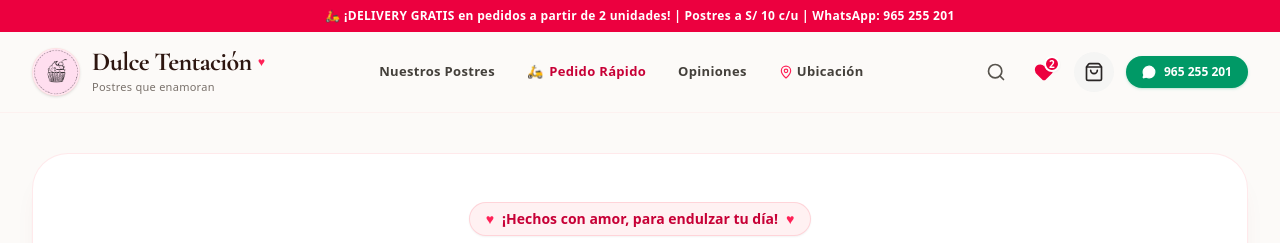
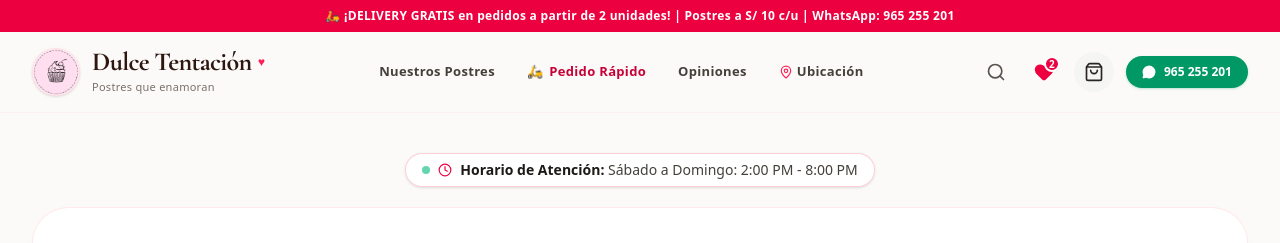
Before and after one commit to Rodrxgo2506/PostreriaDulceTentaci-n, a React (Vite) app: page / in a window 1280 px wide. Shown: the top 243 px of the page. Built offline with nearby package versions, Linux system fonts and the light colour scheme; no server answers; the database is empty.

Commit message:
Horario Atención

```diff
--- a/src/components/ContactSection.tsx
+++ b/src/components/ContactSection.tsx
@@ -1,5 +1,5 @@
 import React, { useState } from 'react';
-import { MapPin, Phone, MessageCircle, Send, Sparkles } from 'lucide-react';
+import { MapPin, Phone, MessageCircle, Send, Sparkles, Clock } from 'lucide-react';
 import { StoreConfig } from '../types';
 import { DEFAULT_STORE_CONFIG } from '../utils/storeConfigStorage';
 import { createWhatsAppUrl } from '../utils/whatsapp';
@@ -19,6 +19,7 @@ export const ContactSection: React.FC<ContactSectionProps> = ({
   const phoneNumber = storeConfig.phoneNumber || DEFAULT_STORE_CONFIG.phoneNumber;
   const address = storeConfig.address || DEFAULT_STORE_CONFIG.address;
   const reference = storeConfig.reference || DEFAULT_STORE_CONFIG.reference;
+  const hours = storeConfig.hours || DEFAULT_STORE_CONFIG.hours || 'Sábado a Domingo: 2:00 PM - 8:00 PM';
 
   const handleSendQuickInquiry = (e: React.FormEvent) => {
     e.preventDefault();
@@ -75,6 +76,17 @@ export const ContactSection: React.FC<ContactSectionProps> = ({
                   <span className="font-bold text-[#2D1610] block text-sm">Dirección</span>
                   <span className="text-stone-700 font-semibold">{address}</span>
                   <span className="text-xs text-rose-600 block mt-0.5 font-medium">Referencia: {reference}</span>
+                </div>
+              </div>
+
+              <div className="flex items-start gap-3.5 bg-white p-4 rounded-2xl border border-stone-200/80">
+                <div className="w-10 h-10 rounded-xl bg-amber-50 flex items-center justify-center text-amber-600 shrink-0">
+                  <Clock className="w-5 h-5" />
+                </div>
+                <div>
+                  <span className="font-bold text-[#2D1610] block text-sm">Horario de Atención</span>
+                  <span className="text-stone-800 font-bold text-sm">{hours}</span>
+                  <span className="text-xs text-stone-500 block mt-0.5">Pedidos y recojos programados</span>
                 </div>
               </div>
 
--- a/src/components/Footer.tsx
+++ b/src/components/Footer.tsx
@@ -16,6 +16,7 @@ export const Footer: React.FC<FooterProps> = ({
   const phoneNumber = storeConfig.phoneNumber || DEFAULT_STORE_CONFIG.phoneNumber;
   const address = storeConfig.address || DEFAULT_STORE_CONFIG.address;
   const reference = storeConfig.reference || DEFAULT_STORE_CONFIG.reference;
+  const hours = storeConfig.hours || DEFAULT_STORE_CONFIG.hours || 'Sábado a Domingo: 2:00 PM - 8:00 PM';
 
   return (
     <footer className="bg-[#1E0F0A] text-stone-300 pt-16 pb-12 border-t border-stone-800">
@@ -79,6 +80,7 @@ export const Footer: React.FC<FooterProps> = ({
             <p className="text-xs text-stone-400 leading-relaxed">
               📍 {address} <br />
               <span className="text-rose-300">({reference})</span> <br />
+              🕒 {hours} <br />
               📱 WhatsApp: <strong className="text-white">{phoneFormatted}</strong>
             </p>
 
--- a/src/components/Hero.tsx
+++ b/src/components/Hero.tsx
@@ -1,5 +1,5 @@
 import React from 'react';
-import { Sparkles, MessageCircle, Star } from 'lucide-react';
+import { Sparkles, MessageCircle, Star, Clock } from 'lucide-react';
 import { StoreConfig, HeroShowcaseCard } from '../types';
 import { DEFAULT_STORE_CONFIG, DEFAULT_HERO_CARDS } from '../utils/storeConfigStorage';
 import { createWhatsAppUrl } from '../utils/whatsapp';
@@ -18,6 +18,7 @@ export const Hero: React.FC<HeroProps> = ({
   const bakerySubtitle = storeConfig.bakerySubtitle || DEFAULT_STORE_CONFIG.bakerySubtitle;
   const heroDescription = storeConfig.heroDescription || `${bakerySlogan} · Postres caseros preparados a diario con la más fina dedicación`;
   const phoneNumber = storeConfig.phoneNumber || DEFAULT_STORE_CONFIG.phoneNumber;
+  const hours = storeConfig.hours || DEFAULT_STORE_CONFIG.hours || 'Sábado a Domingo: 2:00 PM - 8:00 PM';
 
   const heroCards: HeroShowcaseCard[] = Array.isArray(storeConfig.heroCards) && storeConfig.heroCards.length > 0
     ? storeConfig.heroCards
@@ -78,6 +79,17 @@ export const Hero: React.FC<HeroProps> = ({
       <div className="absolute top-0 left-1/2 -translate-x-1/2 w-full max-w-7xl h-96 bg-gradient-to-b from-rose-100/50 via-pink-50/20 to-transparent pointer-events-none rounded-full blur-3xl -z-10" />
 
       <div className="max-w-7xl mx-auto px-4 sm:px-6 lg:px-8">
+
+        {/* Business Hours Badge requested right above the Hero card */}
+        <div className="flex justify-center mb-4 sm:mb-5">
+          <div className="inline-flex items-center gap-2 px-4 py-1.5 rounded-full bg-white/90 backdrop-blur-md border border-rose-200/90 shadow-sm text-stone-700 text-xs sm:text-sm font-medium hover:border-rose-300 transition-all">
+            <span className="w-2 h-2 rounded-full bg-emerald-500 animate-pulse" />
+            <Clock className="w-3.5 h-3.5 text-rose-600" />
+            <span>
+              <strong className="text-stone-900 font-bold">Horario de Atención:</strong> {hours}
+            </span>
+          </div>
+        </div>
 
         {/* Main Boutique Hero Card Container */}
         <div className="bg-white rounded-3xl sm:rounded-[36px] border border-rose-100/80 p-6 sm:p-10 lg:p-12 shadow-xl shadow-rose-900/5 relative overflow-hidden">
--- a/src/data/desserts.ts
+++ b/src/data/desserts.ts
@@ -152,6 +152,6 @@ export const BAKERY_PHONE_FORMATTED = '965 255 201';
 export const BAKERY_EMAIL = 'pedidos@dulcetentacion.pe';
 export const BAKERY_ADDRESS = 'Jirón Manco Cápac 653';
 export const BAKERY_REFERENCE = 'Por el Seguro de Salud';
-export const BAKERY_HOURS = 'Lunes a Domingo: 10:00 AM - 9:00 PM';
+export const BAKERY_HOURS = 'Sábado a Domingo: 2:00 PM - 8:00 PM';
 export const DELIVERY_PROMO_THRESHOLD = 2; // Delivery free with 2 or more units
 export const DEFAULT_DELIVERY_FEE = 4.00; // S/ 4.00 if only 1 unit
--- a/src/utils/storeConfigStorage.ts
+++ b/src/utils/storeConfigStorage.ts
@@ -51,7 +51,7 @@ export const DEFAULT_STORE_CONFIG: StoreConfig = {
     phoneNumber: '51965255201',
     address: 'Jirón Manco Cápac 653',
     reference: 'Por el Seguro de Salud',
-    hours: 'Lunes a Domingo: 10:00 AM - 9:00 PM',
+    hours: 'Sábado a Domingo: 2:00 PM - 8:00 PM',
     deliveryPromoThreshold: 2,
     defaultDeliveryFee: 4.00,
     deliveryPromoText: 'A partir de 2 unidades',
```
